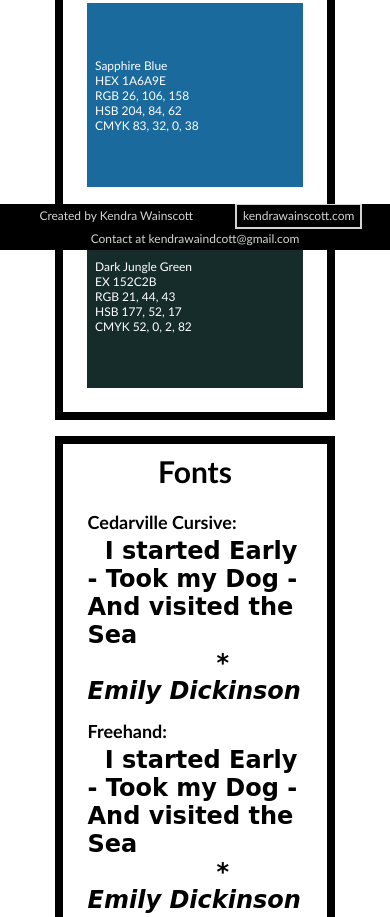
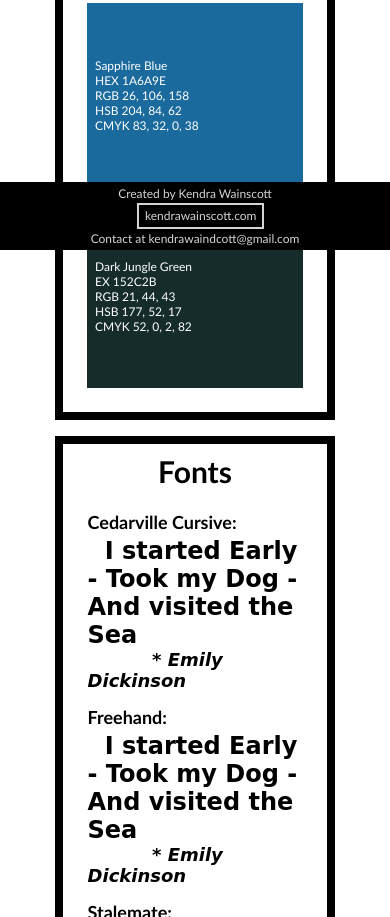
Before and after one commit to kfwainsc/responsiveWebTestPage, a plain HTML site: page index.html in a window 390 px wide. Shown: the part 594-1511 px from the top of the page. Drawn offline with Linux system fonts and the light colour scheme; a web font is replaced by a local one.

Commit message:
update css responsive

```diff
--- a/index.html
+++ b/index.html
@@ -10,7 +10,7 @@
       href="https://fonts.googleapis.com/css2?family=Amatic+SC&family=Cedarville+Cursive&family=Freehand&family=Stalemate&family=The+Girl+Next+Door&display=swap"
       rel="stylesheet"
     />
-    <link rel="stylesheet" type="text/css" href="styles.css" />
+    <link rel="stylesheet" type="text/css" href="/styles.css" />
     <title>Website Style Guide</title>
   </head>
   <body>
@@ -136,7 +136,11 @@
     <footer>
       <ul>
         <li>Created by Kendra Wainscott</li>
-        <li><a id="contact-bttn" href="">kendrawainscott.com</a></li>
+        <li>
+          <a id="contact-bttn" title="Kendra's Personal Website" href="https://kendrawainscott.com/"
+            >kendrawainscott.com</a
+          >
+        </li>
         <li>Contact at kendrawaindcott@gmail.com</li>
       </ul>
     </footer>
--- a/styles.css
+++ b/styles.css
@@ -136,15 +136,26 @@ li ol {
 }
 /******************* @media ******************/
 @media (max-width: 480px) {
-  htm {
-    font-size: 10px;
+  html {
+    font-size: 12px;
+  }
+  footer li {
+    display: inline-block;
+    padding: 1% 8%;
+    color: lightgray;
+  }
+
+  .cite {
+    text-indent: 30%;
+    padding-bottom: 7%;
+    font-size: 1.5rem;
   }
   .block-container {
     grid-template-columns: repeat(1, 1fr);
   }
 }
 @media (min-width: 600px) {
-  htm {
+  html {
     font-size: 16px;
   }
 }
@@ -152,7 +163,7 @@ li ol {
 .block:hover {
   transition: font-size 0.5s;
   font-size: 1.5rem;
-  padding: 17% 0.7rem;
+  padding: 16% 0.7rem;
 }
 a:hover {
   opacity: 0.5;
```
